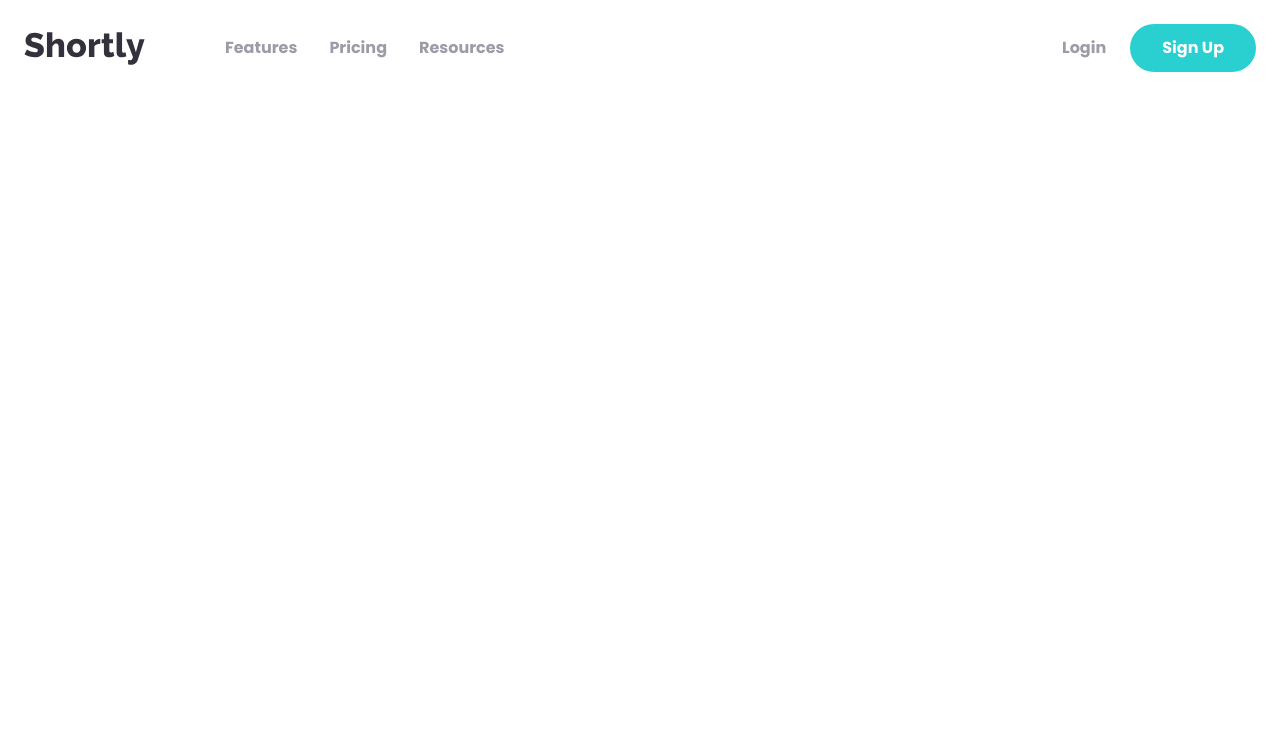
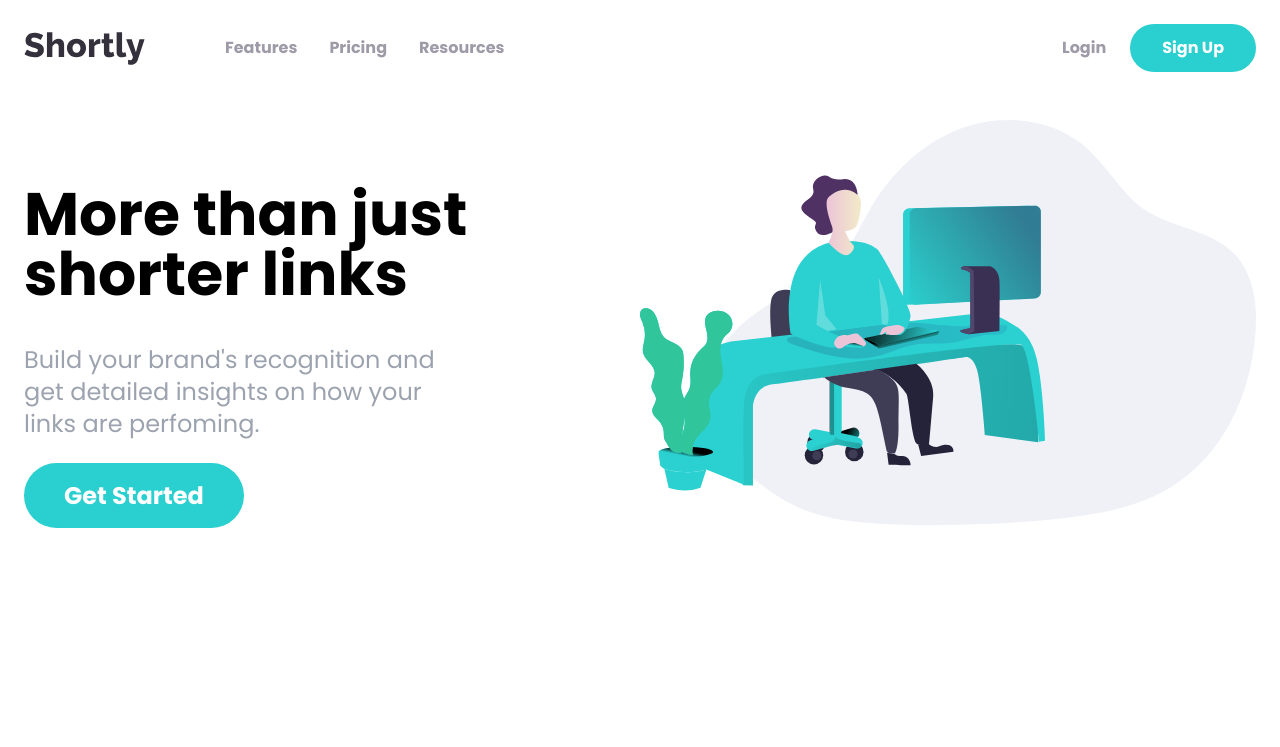
Before and after one commit to Radaghast-teh-brown/Webpage-tailwind, a website: page index.html in a window 1280 px wide. Drawn offline with Linux system fonts and the light colour scheme.

Commit message:
Hero section

```diff
--- a/index.html
+++ b/index.html
@@ -50,6 +50,32 @@
         <!-- @todo mobile menu -->
     </nav>
 
+    <!-- Hero section  -->
+    <section id="hero">
+        <!-- Hero container -->
+        <div class="container flex flex-col-reverse mx-auto p-6 lg:flex-row">
+            <!-- Content container -->
+            <div class="flex flex-col space-y-10 mb-44 lg:mt-16
+             lg:w-1/2 xl:mb-52">
+                <h1 class="text-5xl font-bold text-center lg:text-6xl lg:max-w-md lg:text-left ">
+                    More than just shorter links
+                </h1>
+                <p class="text-2xl text-center text-gray-400 lg:max-w-md lg:text-left">
+                    Build your brand's recognition and get detailed insights on how your links are perfoming.
+                </p>
+                <div class="mx-auto lg:mx-0">
+                    <a href="#" class="py-5px px-10 text-2xl font-bold text-white bg-cyan rounded-full lg:py-4 hover:opacity-70">
+                        Get Started
+                    </a>
+                </div>
+            </div>
+
+            <!-- Image -->
+            <div class="mb-24 mx-auto md:w-180 lg:mb-0 lg:w-1/2">
+                <img src="images/illustration-working.svg" alt="">
+            </div>
+        </div>
+    </section>
 
 </body>
 </html>
```
Also changed, not shown: css/style.css.
